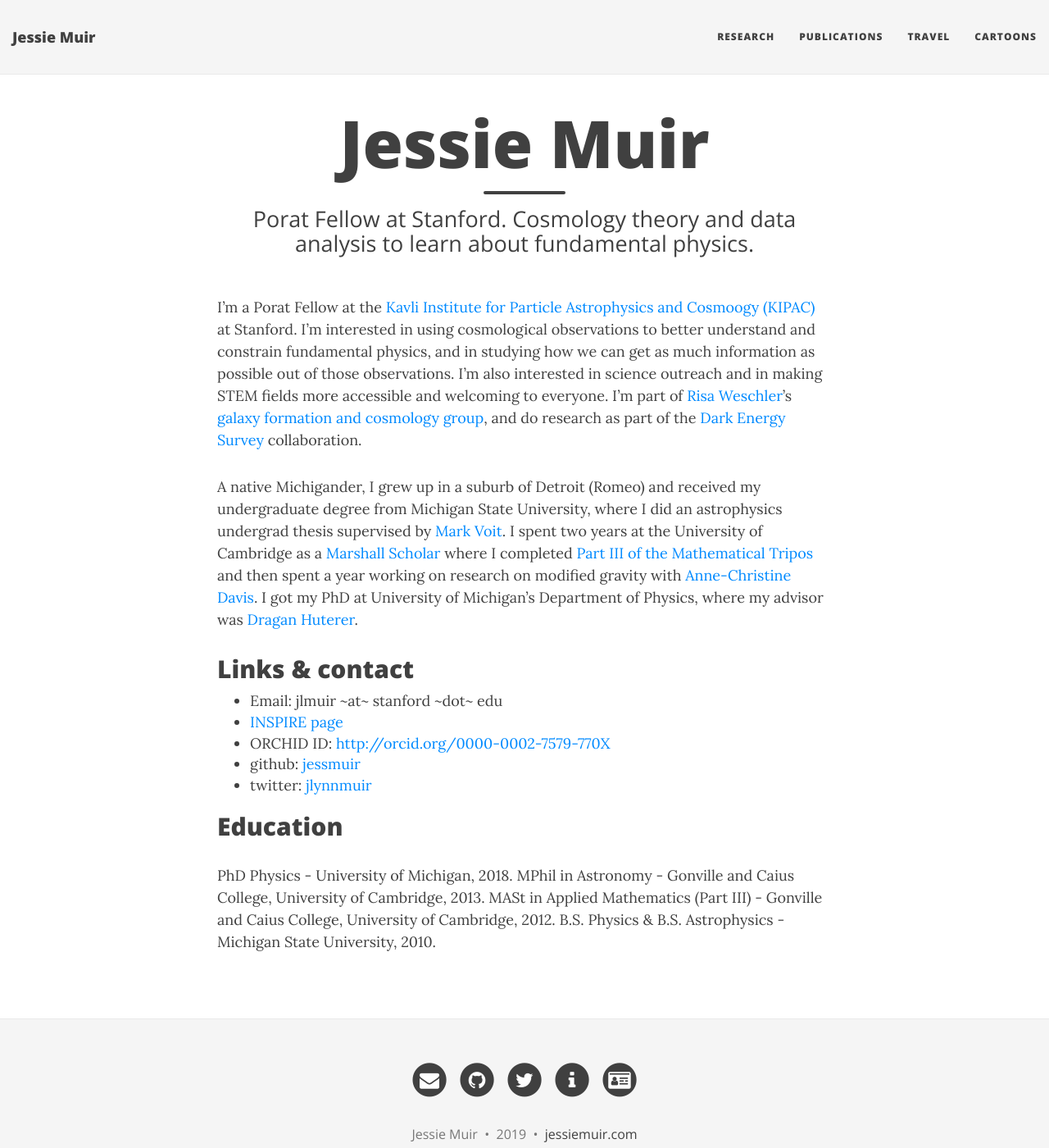
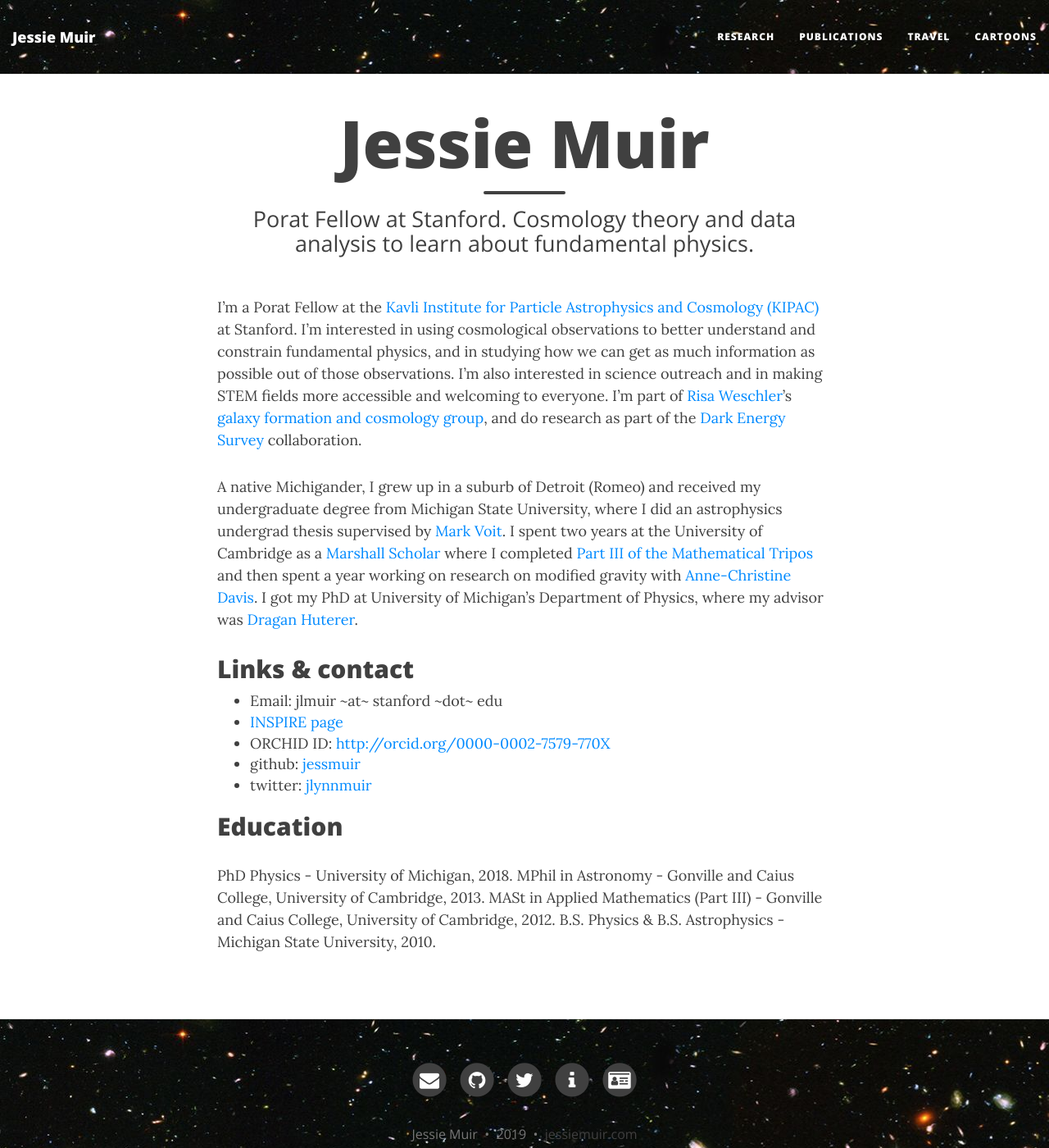
Before and after one commit to jessmuir/jessmuir.github.io, a Jekyll site: the page built from index.md, in a window 1280 px wide and 1400 px high. Shown: the whole window at 82% size. Built offline with Jekyll 4.4.1, drawn with Linux system fonts in a browser that asks for light colours; nearby versions of some CDN libraries; the list of posts is cut into pages by our own code.

Commit message:
banner image

```diff
--- a/_config.yml
+++ b/_config.yml
@@ -38,7 +38,7 @@ navbar-links:
 # Personalize the colors in your website. Colour values can be any valid CSS colour
 
 navbar-col: "#F5F5F5"
-navbar-text-col: "#404040"
+navbar-text-col: "#FFFFFF"
 navbar-children-col: "#F5F5F5"
 page-col: "#FFFFFF"
 link-col: "#008AFF"
@@ -50,8 +50,8 @@ footer-link-col: "#404040"
 # Alternatively, the navbar, footer, and page background can be set to use background images
 # instead of colour
 
-# navbar-img: "/img/bgimage.png"
-# footer-img: "/img/bgimage.png"
+navbar-img: "/img/hubble-deep-field-wallpaper.jpg"
+footer-img: "/img/hubble-deep-field-wallpaper.jpg"
 # page-img: "/img/bgimage.png"
 
 # --- Footer options --- #
--- a/index.md
+++ b/index.md
@@ -5,7 +5,7 @@ subtitle: Porat Fellow at Stanford. Cosmology theory and data analysis to learn
 # use-site-title: false
 ---
 
-I'm a Porat Fellow at the [Kavli Institute for Particle Astrophysics and Cosmoogy (KIPAC)](https://kipac.stanford.edu/) at Stanford. I'm interested in using cosmological observations to better understand and constrain fundamental physics, and in studying how we can get as much information as possible out of those observations. I'm also interested in science outreach and in making STEM fields more accessible and welcoming to everyone.  I'm part of [Risa Weschler](https://www.risawechsler.com/)'s [galaxy formation and cosmology group](https://www.risawechsler.com/gfc-group.html), and do research as part of the [Dark Energy Survey](https://www.darkenergysurvey.org/) collaboration.
+I'm a Porat Fellow at the [Kavli Institute for Particle Astrophysics and Cosmology (KIPAC)](https://kipac.stanford.edu/) at Stanford. I'm interested in using cosmological observations to better understand and constrain fundamental physics, and in studying how we can get as much information as possible out of those observations. I'm also interested in science outreach and in making STEM fields more accessible and welcoming to everyone.  I'm part of [Risa Weschler](https://www.risawechsler.com/)'s [galaxy formation and cosmology group](https://www.risawechsler.com/gfc-group.html), and do research as part of the [Dark Energy Survey](https://www.darkenergysurvey.org/) collaboration.
 
 A native Michigander, I grew up in a suburb of Detroit (Romeo) and received my undergraduate degree from Michigan State University, where I did an astrophysics undergrad thesis supervised by [Mark Voit](https://web.pa.msu.edu/people/voit/Mark.html). I spent two years at the University of Cambridge as a [Marshall Scholar](http://www.marshallscholarship.org/) where I completed [Part III of the Mathematical Tripos](https://www.maths.cam.ac.uk/postgrad/part-iii/prospective.html) and then spent a year working on research on modified gravity with [Anne-Christine Davis](cam.ac.uk/people/a.c.davis/).  I got my PhD at University of Michigan's Department of Physics, where my advisor was [Dragan Huterer](http://www-personal.umich.edu/~huterer/cosmo_website/people.html).
 
```
Also changed, not shown: research.md (+1 -1 lines), img/hubble-deep-field-wallpaper.jpg (added).
